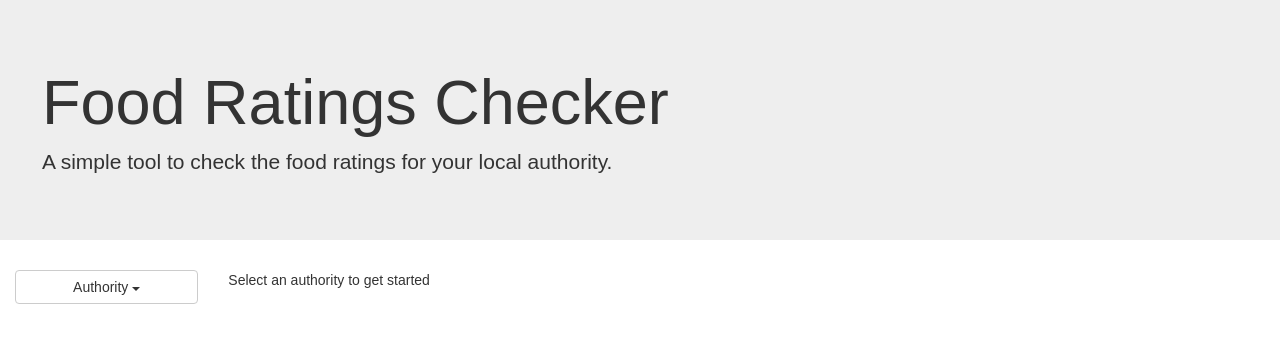
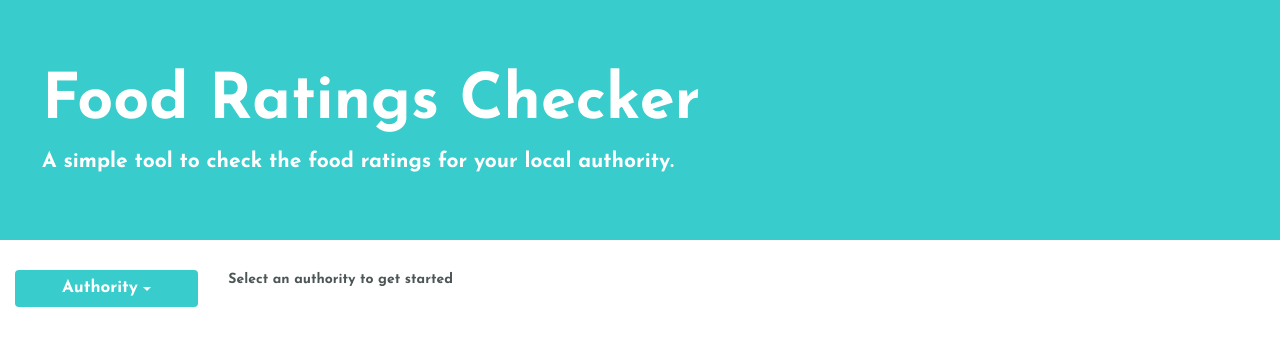
Before and after one commit to freddyfallon/food-hygiene-ratings, a React (Create React App) app: page / in a window 1280 px wide. Shown: the top 346 px of the page. Built offline with nearby package versions, Linux system fonts and the light colour scheme; no server answers.

Commit message:
Add some really basic styling

```diff
--- a/public/index.html
+++ b/public/index.html
@@ -10,6 +10,7 @@
     -->
     <link rel="manifest" href="%PUBLIC_URL%/manifest.json">
     <link rel="shortcut icon" href="%PUBLIC_URL%/favicon.ico">
+    <link href="https://fonts.googleapis.com/css?family=Josefin+Sans:700" rel="stylesheet">
     <!--
       Notice the use of %PUBLIC_URL% in the tags above.
       It will be replaced with the URL of the `public` folder during the build.
--- a/src/actions/fetch_ratings.js
+++ b/src/actions/fetch_ratings.js
@@ -6,7 +6,9 @@ headers: { 'x-api-version': 2}
 const BASE_URL = 'http://api.ratings.food.gov.uk/Establishments?pageSize=5000&pageNumber=1&LocalAuthorityId='
 export const FETCH_RATINGS = 'FETCH_RATINGS';
 
-export function fetchRatings(authorityId) {
+export function fetchRatings(authorityId, authorityName) {
+
+  const name = `${authorityName}`;
 
   const pass = instance.get(`${BASE_URL + authorityId}`).then(function(response) {
       return Math.round(response.data.establishments.reduce(function (n, establishment) {
@@ -56,9 +58,9 @@ export function fetchRatings(authorityId) {
       }, 0) / response.data.establishments.length * 100)
     })
 
-  const ratings = axios.all([ pass, fail, exempt, fiveStar, fourStar, threeStar, twoStar, oneStar ])
-                .then( ([ pass, fail, exempt, fiveStar, fourStar, threeStar, twoStar, oneStar ]) => {
-                   return { pass, fail, exempt, fiveStar, fourStar, threeStar, twoStar, oneStar }
+  const ratings = axios.all([ name, pass, fail, exempt, fiveStar, fourStar, threeStar, twoStar, oneStar ])
+                .then( ([ name, pass, fail, exempt, fiveStar, fourStar, threeStar, twoStar, oneStar ]) => {
+                   return {name, pass, fail, exempt, fiveStar, fourStar, threeStar, twoStar, oneStar }
                 });
 
 
--- a/src/containers/ratings.js
+++ b/src/containers/ratings.js
@@ -10,6 +10,7 @@ export class Ratings extends Component {
     } else if ( this.props.ratings.pass === 0 && this.props.ratings.pass === 0 ) {
       return (
         <Col md={8}>
+          <h2 class="city-name">{this.props.ratings.name}</h2>
           <Table>
               <thead>
                 <tr>
@@ -48,6 +49,7 @@ export class Ratings extends Component {
       )
     } else return (
       <Col md={8}>
+      <h2 class="city-name">{this.props.ratings.name}</h2>
         <Table>
             <thead>
               <tr>
--- a/src/containers/search.js
+++ b/src/containers/search.js
@@ -16,13 +16,13 @@ export class Search extends Component {
     this.clickAuthority = this.clickAuthority.bind(this);
   }
 
-  clickAuthority(authorityId) {
-    this.props.fetchRatings(authorityId);
+  clickAuthority(authorityId, authorityName) {
+    this.props.fetchRatings(authorityId, authorityName);
   }
 
   renderAuthority(authorityData) {
     return (
-      <MenuItem onClick={() => {this.clickAuthority(authorityData.LocalAuthorityId)}} key={authorityData.LocalAuthorityId} eventKey={authorityData.LocalAuthorityId}>{authorityData.Name}</MenuItem>
+      <MenuItem onClick={() => {this.clickAuthority(authorityData.LocalAuthorityId, authorityData.Name)}} key={authorityData.LocalAuthorityId} eventKey={authorityData.LocalAuthorityId}>{authorityData.Name}</MenuItem>
     )
   }
 
--- a/src/index.css
+++ b/src/index.css
@@ -8,8 +8,28 @@ body {
   padding-left: 3em;
   padding-right: 2em;
   height: 10%;
+  font-family: 'Josefin Sans';
+  color: white;
+  background-color: #39CCCC;
 }
 
 .btn-group {
   margin-bottom: 2em;
 }
+
+#bg-justified-dropdown {
+  background-color: #39CCCC;
+  color: white;
+  font-family: 'Josefin Sans';
+  font-size: 17px;
+  border: none;
+}
+
+.dropdown-menu li {
+  font-family: 'Josefin Sans';
+}
+
+.col-md-8 {
+  font-family: 'Josefin Sans';
+  color: #4D5656;
+}
```
